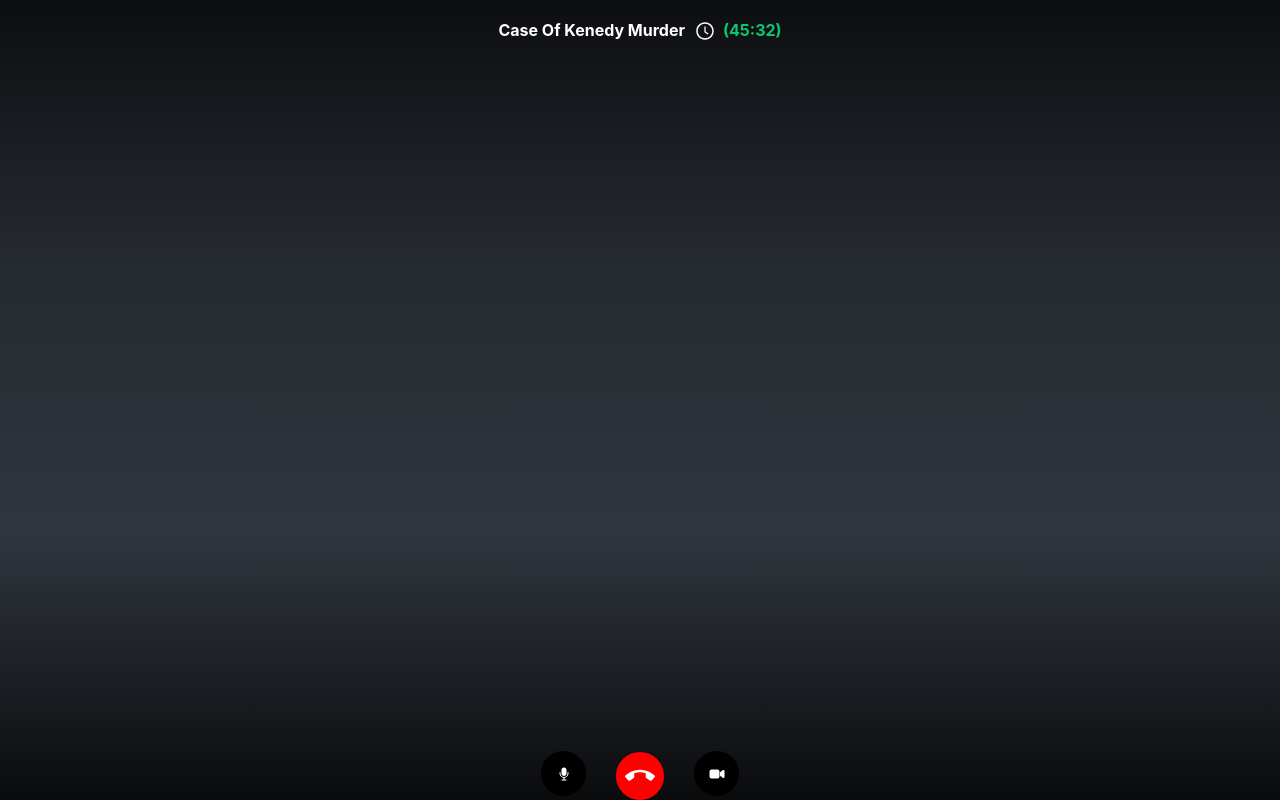
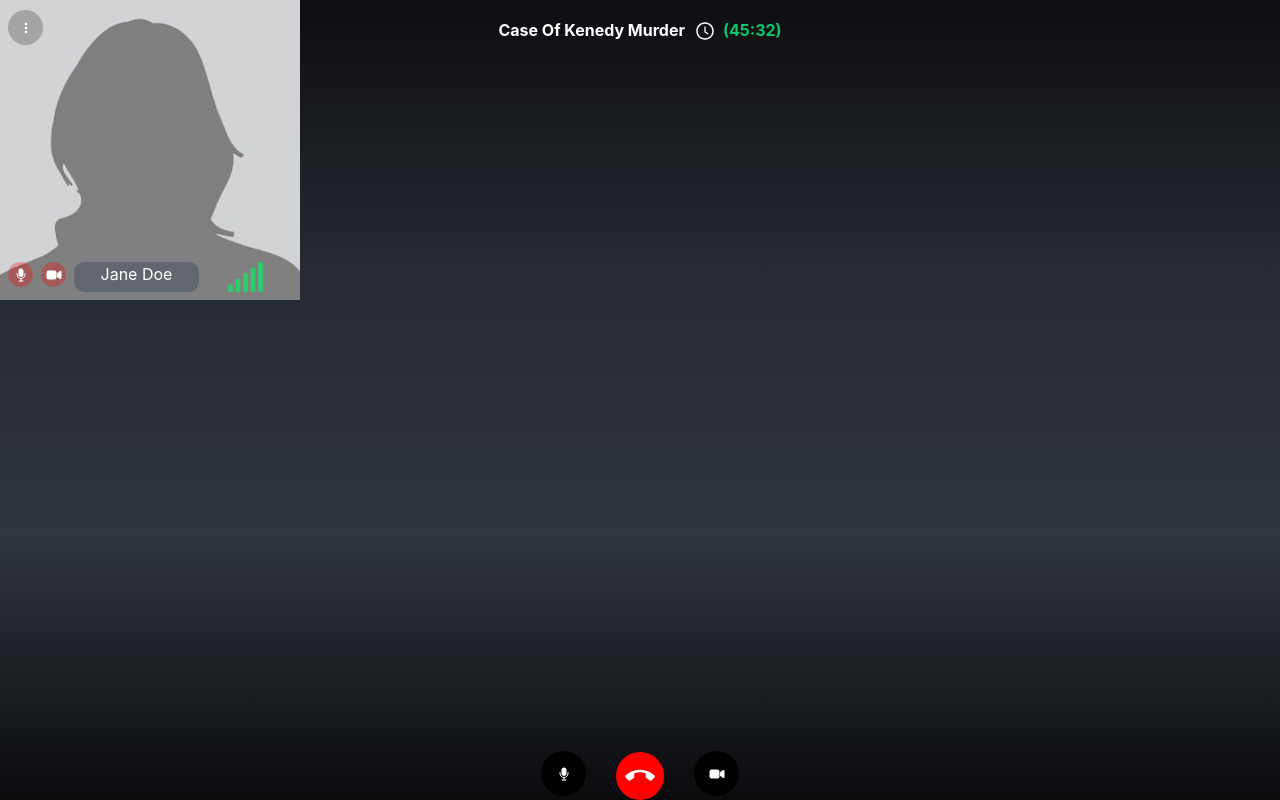
Before and after one commit to black-sheep777/vid-task, a React (Create React App) app: page / in a window 1280 px wide. Built offline with nearby package versions, Linux system fonts and the light colour scheme.

Commit message:
Add caller card

```diff
--- a/src/components/app/App.tsx
+++ b/src/components/app/App.tsx
@@ -1,5 +1,7 @@
 import React from 'react'
 import Header from 'components/header/Header'
+import CallerCard from 'components/caller-card/CallerCard'
+
 import Footer from 'components/footer/Footer'
 import 'components/app/App.scss'
 
@@ -10,6 +12,7 @@ function App() {
   return (
     <div className="App">
       <Header />
+      <CallerCard photo="./profile-anonymous.jpg" name="Jane Doe" />
       <Footer />
     </div>
   )
--- /dev/null
+++ b/src/components/caller-card/CallerCard.scss
@@ -0,0 +1,53 @@
+.callerCard {
+  display: flex;
+  position: relative;
+  width: 300px;
+  height: 300px;
+  background-color: white;
+
+  &__moreOptions {
+    position: absolute;
+    top: 10px;
+    left: 8px;
+    background-color: transparentize(#767676, (1 - 0.5));
+    color: white;
+    width: 35px;
+    height: 35px;
+  }
+
+  &__actions {
+    position: absolute;
+    width: 100%;
+    bottom: 0;
+    left: 0;
+    display: flex;
+    padding: 0 8px 8px 8px;
+    justify-content: space-around;
+    text-align: center;
+  }
+
+  &__btn--red {
+    background-color: transparentize(red, (1 - 0.3));
+    width: 25px;
+    height: 25px;
+    margin-right: 8px;
+  }
+
+  &__name {
+    display: flex;
+    width: auto;
+    padding: 2px 5px;
+    text-align: center;
+    justify-content: center;
+    background-color: transparentize(#5a616b, (1 - 0.8));
+    border-radius: 10px;
+    flex-grow: 1;
+  }
+
+  &__signal {
+    color: #2ecb6c;
+    width: 50px;
+    height: 30px;
+    flex-grow: 1;
+  }
+}
--- /dev/null
+++ b/src/components/caller-card/CallerCard.tsx
@@ -0,0 +1,37 @@
+import React, { useState, useEffect } from 'react'
+import 'components/caller-card/CallerCard.scss'
+import RoundButton from 'components/common/round-button/RoundButton'
+import { FaSignal } from 'react-icons/fa'
+import { MdMoreVert } from 'react-icons/md'
+import { IoMicOff, IoMic, IoVideocam, IoVideocamOff } from 'react-icons/io5'
+
+interface CallerProps {
+  photo : string
+  name : string
+}
+
+const CallerCard  = ({ photo, name }: CallerProps)=>{
+  const [callerMic, setCallerMic] = useState(true)
+  const [callerVideo, setCallerVideo] = useState(true)
+
+
+  return (
+    <div className="callerCard" style={{ backgroundImage: `url(${photo})`, backgroundSize: 'cover', backgroundRepeat: 'no-repeat' }}>
+      <RoundButton className="callerCard__moreOptions">
+        <MdMoreVert />
+      </RoundButton>
+      <div className="callerCard__actions">
+        <RoundButton className="callerCard__btn--red" onClick={()=>{setCallerMic(!callerMic)}}>
+          {callerMic ? <IoMic /> : <IoMicOff /> }
+        </RoundButton>
+        <RoundButton className="callerCard__btn--red" onClick={()=>{setCallerVideo(!callerVideo)}}>
+          {callerVideo ? <IoVideocam /> : <IoVideocamOff /> }
+        </RoundButton>
+        <span className="callerCard__name">{name}</span>
+        <FaSignal className="callerCard__signal" />
+      </div>
+    </div>
+  )
+}
+
+export default CallerCard
--- a/src/components/common/round-button/RoundButton.tsx
+++ b/src/components/common/round-button/RoundButton.tsx
@@ -2,8 +2,9 @@ import React, { FunctionComponent }  from 'react'
 import 'components/common/round-button/RoundButton.scss'
 
 
-type RoundBtnProps = {
+interface RoundBtnProps  {
   className: string
+  onClick ?() : void
 }
 const RoundButton : FunctionComponent <RoundBtnProps> = ({ children, className, ...buttonProps }) => (
   <div className={['roundBtn', className].join(' ')} {...buttonProps}>
```
Also changed, not shown: public/profile-anonymous.jpg (added).
